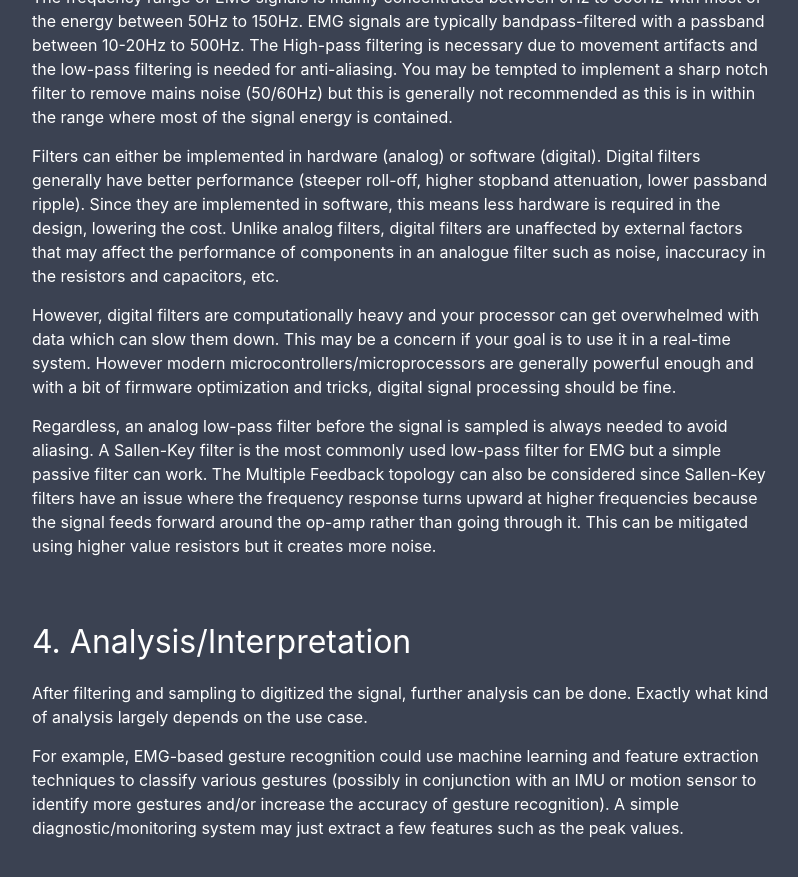
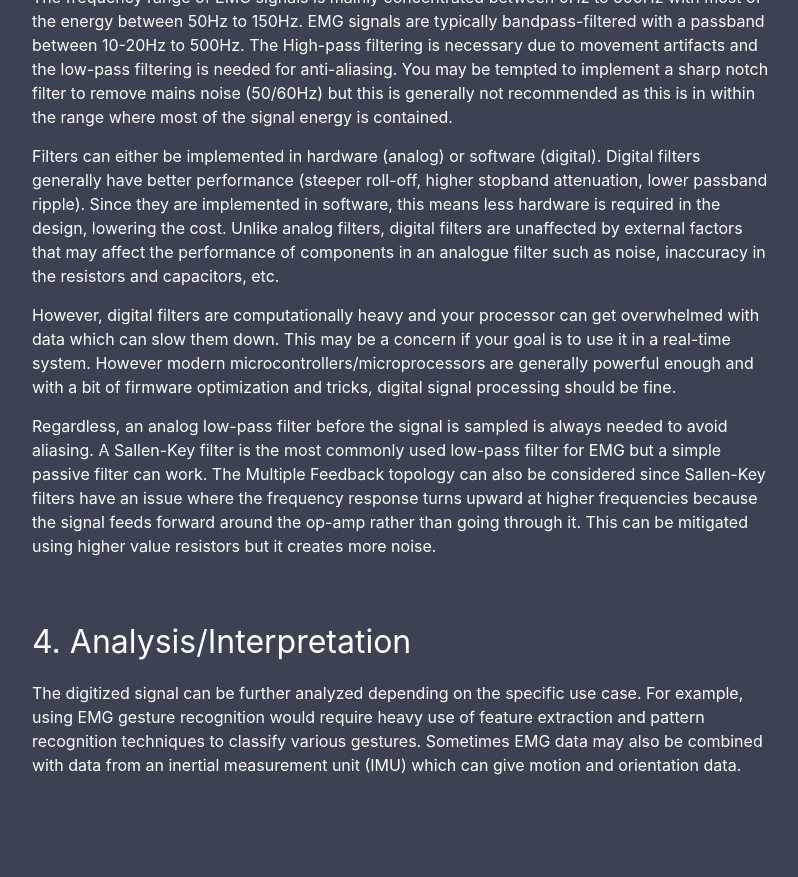
Before and after one commit to kw-ch/kw-ch.github.io, a Jekyll site: the page built from _posts/2022-12-29-emg-cookbook.md, in a window 1280 px wide and 900 px high, scrolled down 2742 px. Shown: the top 877 px of the window, without its empty margins (238-1036 px from the left). Built offline with Jekyll 4.4.1, drawn with Linux system fonts in a browser that asks for light colours; after the commit the page ends 3579 px from its top, so only the background shows below that.

Commit message:
Update 2022-12-29-emg-cookbook.md

```diff
--- a/_posts/2022-12-29-emg-cookbook.md
+++ b/_posts/2022-12-29-emg-cookbook.md
@@ -61,6 +61,4 @@ Regardless, an analog low-pass filter before the signal is sampled is always nee
 
 
 ## 4. Analysis/Interpretation
-After filtering and sampling to digitized the signal, further analysis can be done. Exactly what kind of analysis largely depends on the use case.
-
-For example, EMG-based gesture recognition could use machine learning and feature extraction techniques to classify various gestures (possibly in conjunction with an IMU or motion sensor to identify more gestures and/or increase the accuracy of gesture recognition). A simple diagnostic/monitoring system may just extract a few features such as the peak values.
+The digitized signal can be further analyzed depending on the specific use case. For example, using EMG gesture recognition would require heavy use of feature extraction and pattern recognition techniques to classify various gestures. Sometimes EMG data may also be combined with data from an inertial measurement unit (IMU) which can give motion and orientation data.
```
